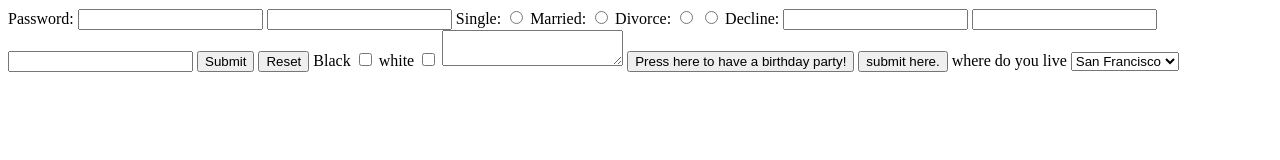
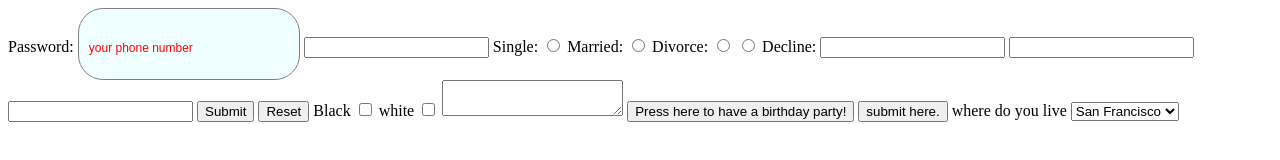
Before and after one commit to mandylimbu/summer-2019-assignmments-mandy, a plain HTML site: page week_4/forms_practice/index.html in a window 1280 px wide. Drawn offline with Linux system fonts and the light colour scheme.

Commit message:
new changes on forms

```diff
--- a/week_4/forms_practice/index.html
+++ b/week_4/forms_practice/index.html
@@ -9,8 +9,23 @@
     <!--CSS internal STYLESHEET-->
 
     <style>
+        #textstuff{
+            width: 200px;
+            height: 50px;
+            border-radius: 25px;
+            border: 1px solid grey;
+            padding: 10px;
+            font-size: 24px;
+            background-color: azure;
+            color: aqua;
+            text-shadow: 2px 10px #DDDDDD
+        }
 
-
+        #textstuff::placeholder {
+        color:red;
+        font-size: 12px;
+        }
+        /*placeholder is pseudo elements(::) so we can change it in this manner*/
 
     </style>
 
@@ -22,7 +37,7 @@
     <form>
 
         <label for="textstuff">Password:</label>
-        <input id="textstuff" type="text" place holder="your phone number":/>
+        <input id="textstuff" type="text" placeholder="your phone number"/>
     <input type="text"/>
         <label for="single">Single:</label>
         <input id="single" type="radio" value="single" name="marital"/>
```
